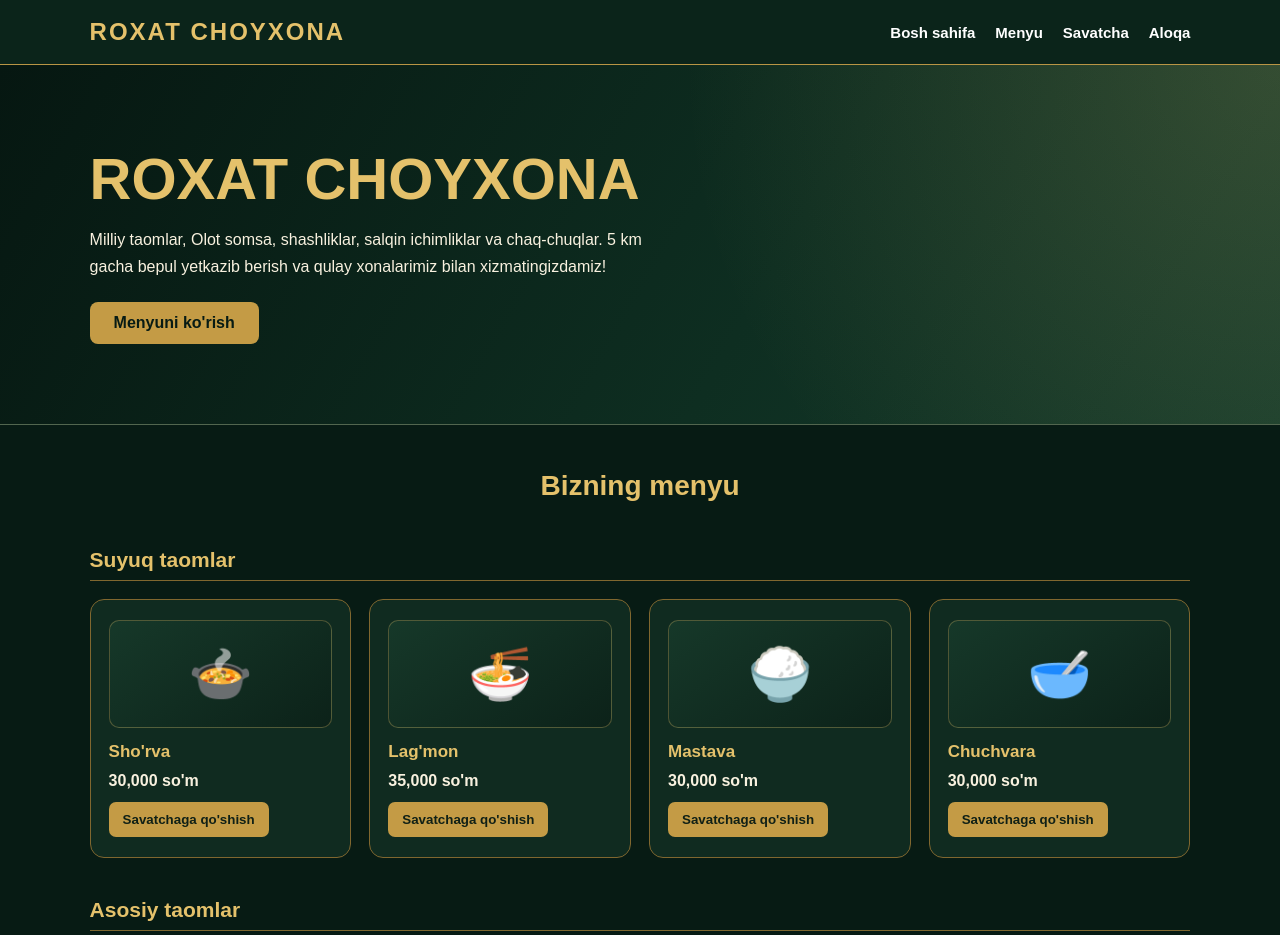
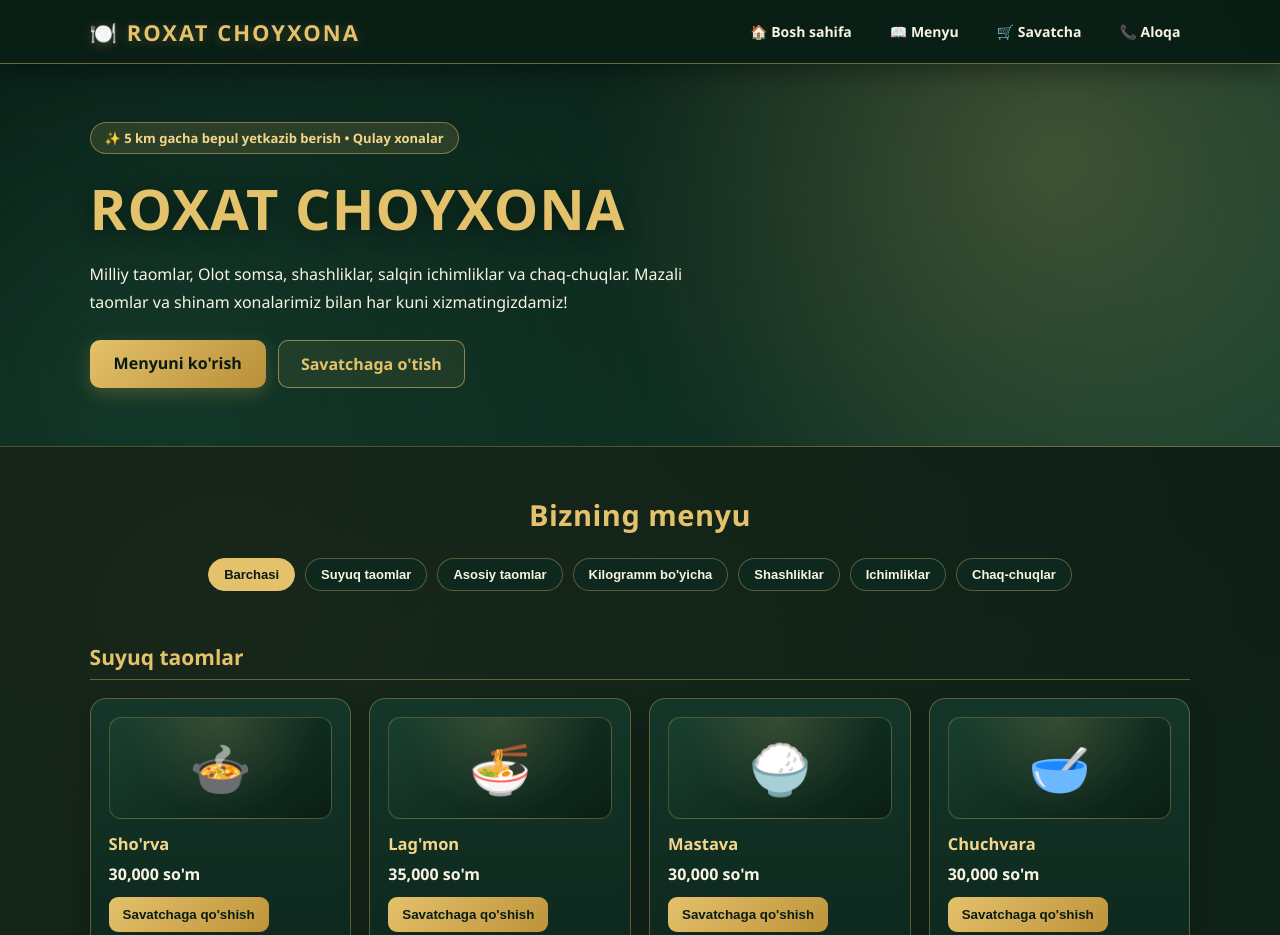
Before and after one commit to bobik696769-cmyk/rohat, a plain HTML site: page index.html in a window 1280 px wide. Shown: the top 935 px of the page. Drawn offline with Linux system fonts and the light colour scheme.

Commit message:
Update index.html

```diff
--- a/index.html
+++ b/index.html
@@ -6,6 +6,19 @@
 <title>ROXAT CHOYXONA</title>
 
 <style>
+:root {
+  --bg-dark: #061812;
+  --bg-card: #0e281e;
+  --bg-card-elevated: #143629;
+  --gold: #e4c16b;
+  --gold-bright: #f3d689;
+  --gold-dim: #8a6d2f;
+  --text-main: #f9f3e3;
+  --text-muted: #c8be9e;
+  --danger: #a83d33;
+  --success: #2ecc71;
+}
+
 * {
   margin: 0;
   padding: 0;
@@ -15,99 +28,186 @@
 html { scroll-behavior: smooth; }
 
 body {
-  font-family: Arial, sans-serif;
-  background: #071b14;
-  color: #f8f1df;
+  font-family: 'Segoe UI', Arial, sans-serif;
+  background:
+    radial-gradient(circle at 15% 10%, rgba(228, 193, 107, 0.08), transparent 35%),
+    radial-gradient(circle at 85% 30%, rgba(46, 204, 113, 0.05), transparent 40%),
+    var(--bg-dark);
+  color: var(--text-main);
+  min-height: 100vh;
 }
 
 header {
-  padding: 18px 7%;
+  padding: 16px 7%;
   display: flex;
   justify-content: space-between;
   align-items: center;
   flex-wrap: wrap;
   gap: 15px;
-  background: #0b241a;
-  border-bottom: 1px solid #b99545;
+  background: rgba(9, 31, 22, 0.92);
+  backdrop-filter: blur(10px);
+  border-bottom: 1px solid rgba(228, 193, 107, 0.45);
   position: sticky;
   top: 0;
   z-index: 100;
+  box-shadow: 0 8px 24px rgba(0, 0, 0, 0.35);
 }
 
 .logo {
-  color: #e4c16b;
-  font-size: 24px;
-  font-weight: bold;
+  color: var(--gold);
+  font-size: 22px;
+  font-weight: 800;
   letter-spacing: 2px;
+  text-shadow: 0 2px 12px rgba(228, 193, 107, 0.25);
 }
 
 nav {
   display: flex;
-  gap: 20px;
+  gap: 18px;
   flex-wrap: wrap;
+  align-items: center;
 }
 
 nav a {
-  color: white;
+  color: var(--text-main);
   text-decoration: none;
-  font-weight: bold;
-  font-size: 15px;
+  font-weight: 600;
+  font-size: 14px;
+  padding: 6px 10px;
+  border-radius: 8px;
+  transition: 0.2s;
 }
 
-nav a:hover { color: #e4c16b; }
+nav a:hover {
+  color: var(--gold);
+  background: rgba(228, 193, 107, 0.1);
+}
 
 .hero {
   min-height: 360px;
-  padding: 60px 7%;
+  padding: 58px 7%;
   display: flex;
   flex-direction: column;
   justify-content: center;
   background:
-    radial-gradient(circle at top right, rgba(228, 193, 107, 0.16), transparent 45%),
-    linear-gradient(120deg, #061711 0%, #0e2e21 60%, #153b2b 100%);
-  border-bottom: 1px solid #52664f;
+    radial-gradient(circle at 82% 25%, rgba(228, 193, 107, 0.22), transparent 42%),
+    radial-gradient(circle at 10% 85%, rgba(30, 88, 63, 0.45), transparent 50%),
+    linear-gradient(125deg, #05140f 0%, #0d2b1f 55%, #163e2d 100%);
+  border-bottom: 1px solid rgba(228, 193, 107, 0.3);
+}
+
+.hero-badge {
+  display: inline-block;
+  width: fit-content;
+  padding: 6px 14px;
+  border-radius: 999px;
+  background: rgba(228, 193, 107, 0.14);
+  border: 1px solid rgba(228, 193, 107, 0.45);
+  color: var(--gold-bright);
+  font-size: 13px;
+  font-weight: 600;
+  margin-bottom: 16px;
 }
 
 .hero h1 {
-  color: #e4c16b;
-  font-size: clamp(32px, 6vw, 58px);
+  color: var(--gold);
+  font-size: clamp(32px, 6vw, 56px);
   margin-bottom: 14px;
+  letter-spacing: 1px;
+  text-shadow: 0 4px 20px rgba(0, 0, 0, 0.45);
 }
 
 .hero p {
   font-size: 16px;
-  max-width: 580px;
-  line-height: 1.7;
+  max-width: 610px;
+  line-height: 1.75;
+  color: var(--text-main);
 }
 
-.hero a {
-  display: inline-block;
-  width: fit-content;
-  margin-top: 22px;
-  padding: 12px 24px;
-  background: #c49b45;
-  color: #071b14;
-  border-radius: 8px;
-  text-decoration: none;
-  font-weight: bold;
+.hero-actions {
+  display: flex;
+  flex-wrap: wrap;
+  gap: 12px;
+  margin-top: 24px;
 }
 
-.section { padding: 45px 7%; }
+.hero-btn {
+  display: inline-block;
+  padding: 12px 24px;
+  background: linear-gradient(135deg, var(--gold), #b98f38);
+  color: #071b14;
+  border-radius: 10px;
+  text-decoration: none;
+  font-weight: 700;
+  box-shadow: 0 6px 18px rgba(196, 155, 69, 0.28);
+  transition: 0.2s;
+}
+
+.hero-btn:hover {
+  transform: translateY(-2px);
+  background: linear-gradient(135deg, var(--gold-bright), #c89f44);
+}
+
+.hero-btn-outline {
+  display: inline-block;
+  padding: 12px 22px;
+  background: rgba(228, 193, 107, 0.08);
+  color: var(--gold);
+  border: 1px solid rgba(228, 193, 107, 0.55);
+  border-radius: 10px;
+  text-decoration: none;
+  font-weight: 700;
+  transition: 0.2s;
+}
+
+.hero-btn-outline:hover {
+  background: rgba(228, 193, 107, 0.18);
+}
+
+.section { padding: 48px 7%; }
 
 .section-title {
   text-align: center;
-  color: #e4c16b;
-  font-size: 28px;
+  color: var(--gold);
+  font-size: 29px;
   margin-bottom: 24px;
+  letter-spacing: 0.5px;
+}
+
+.category-pills {
+  display: flex;
+  flex-wrap: wrap;
+  justify-content: center;
+  gap: 10px;
+  margin-bottom: 28px;
+}
+
+.pill-btn {
+  background: var(--bg-card);
+  color: var(--text-main);
+  border: 1px solid rgba(228, 193, 107, 0.35);
+  padding: 8px 15px;
+  border-radius: 999px;
+  font-size: 13px;
+  font-weight: 600;
+  cursor: pointer;
+  transition: 0.2s;
+}
+
+.pill-btn:hover,
+.pill-btn.active {
+  background: var(--gold);
+  color: #071b14;
+  border-color: var(--gold);
 }
 
 .category-title {
   grid-column: 1 / -1;
-  color: #e4c16b;
+  color: var(--gold);
   font-size: 21px;
-  margin-top: 22px;
+  margin-top: 24px;
   padding-bottom: 8px;
-  border-bottom: 1px solid #80672f;
+  border-bottom: 1px solid rgba(228, 193, 107, 0.38);
 }
 
 .menu {
@@ -117,58 +217,66 @@ nav a:hover { color: #e4c16b; }
 }
 
 .food-card {
-  background: #102b20;
-  border: 1px solid #80672f;
-  border-radius: 14px;
-  padding: 20px 18px;
+  background: linear-gradient(180deg, var(--bg-card-elevated) 0%, var(--bg-card) 100%);
+  border: 1px solid rgba(228, 193, 107, 0.35);
+  border-radius: 16px;
+  padding: 18px;
   display: flex;
   flex-direction: column;
   justify-content: space-between;
-  transition: .25s;
+  box-shadow: 0 10px 24px rgba(0, 0, 0, 0.28);
+  transition: transform 0.22s, border-color 0.22s, box-shadow 0.22s;
 }
 
 .food-card:hover {
-  transform: translateY(-4px);
-  border-color: #e4c16b;
+  transform: translateY(-5px);
+  border-color: var(--gold);
+  box-shadow: 0 14px 30px rgba(228, 193, 107, 0.14);
 }
 
 .food-emoji-box {
   width: 100%;
-  height: 108px;
+  height: 102px;
   margin-bottom: 14px;
-  border-radius: 10px;
+  border-radius: 12px;
   display: grid;
   place-items: center;
-  background: linear-gradient(145deg, #163829, #0c2219);
-  border: 1px solid rgba(228, 193, 107, 0.3);
-  font-size: 52px;
+  background:
+    radial-gradient(circle at top, rgba(228, 193, 107, 0.16), transparent 65%),
+    linear-gradient(145deg, #193f2f, #0a1f16);
+  border: 1px solid rgba(228, 193, 107, 0.28);
+  font-size: 50px;
   user-select: none;
 }
 
 .food-card h3 {
-  color: #e4c16b;
-  margin-bottom: 10px;
-  font-size: 17px;
+  color: var(--gold-bright);
+  margin-bottom: 8px;
+  font-size: 16.5px;
+  line-height: 1.35;
 }
 
 .price {
   margin-bottom: 12px;
-  font-weight: bold;
+  font-weight: 700;
   font-size: 16px;
-  color: #f8f1df;
+  color: var(--text-main);
 }
 
 button {
-  background: #c49b45;
-  color: #102016;
+  background: linear-gradient(135deg, var(--gold), #be933a);
+  color: #091c14;
   border: none;
   padding: 10px 14px;
-  border-radius: 7px;
-  font-weight: bold;
+  border-radius: 9px;
+  font-weight: 700;
   cursor: pointer;
+  transition: 0.2s;
 }
 
-button:hover { background: #e6c36f; }
+button:hover {
+  background: linear-gradient(135deg, var(--gold-bright), #cfa548);
+}
 
 button:disabled {
   opacity: 0.6;
@@ -176,12 +284,13 @@ button:disabled {
 }
 
 .cart {
-  background: #102b20;
-  border: 1px solid #80672f;
-  padding: 24px;
-  border-radius: 15px;
-  max-width: 800px;
+  background: linear-gradient(180deg, var(--bg-card-elevated) 0%, var(--bg-card) 100%);
+  border: 1px solid rgba(228, 193, 107, 0.45);
+  padding: 26px;
+  border-radius: 18px;
+  max-width: 820px;
   margin: auto;
+  box-shadow: 0 14px 32px rgba(0, 0, 0, 0.35);
 }
 
 .cart-item {
@@ -189,7 +298,7 @@ button:disabled {
   justify-content: space-between;
   align-items: center;
   gap: 12px;
-  border-bottom: 1px solid #52664f;
+  border-bottom: 1px solid rgba(228, 193, 107, 0.18);
   padding: 13px 0;
   flex-wrap: wrap;
 }
@@ -203,33 +312,39 @@ button:disabled {
 .cart-controls button { padding: 6px 12px; }
 
 .remove {
-  background: #9d3e35;
-  color: white;
+  background: var(--danger);
+  color: #fff;
+}
+
+.remove:hover {
+  background: #c2493e;
 }
 
 .total {
-  margin-top: 18px;
-  line-height: 2.1;
+  margin-top: 20px;
+  padding-top: 14px;
+  border-top: 1px dashed rgba(228, 193, 107, 0.35);
+  line-height: 2.15;
   font-size: 16px;
 }
 
 .total strong {
-  color: #e4c16b;
+  color: var(--gold);
   font-size: 20px;
 }
 
 .change-place-btn {
-  background: transparent;
-  color: #e4c16b;
-  border: 1px solid #c49b45;
-  padding: 5px 10px;
+  background: rgba(228, 193, 107, 0.08);
+  color: var(--gold);
+  border: 1px solid rgba(228, 193, 107, 0.55);
+  padding: 5px 11px;
   font-size: 13px;
   margin-left: 8px;
 }
 
 .change-place-btn:hover {
-  background: #c49b45;
-  color: #102016;
+  background: var(--gold);
+  color: #091c14;
 }
 
 .order-btn {
@@ -237,14 +352,15 @@ button:disabled {
   margin-top: 18px;
   padding: 15px;
   font-size: 16px;
+  border-radius: 11px;
 }
 
 .status-msg {
   margin-top: 12px;
   font-size: 14px;
   min-height: 20px;
-  color: #2ecc71;
-  font-weight: bold;
+  color: var(--success);
+  font-weight: 700;
 }
 
 /* Stol / Xona tanlash oynasi (Modal) */
@@ -252,7 +368,8 @@ button:disabled {
   display: none;
   position: fixed;
   inset: 0;
-  background: rgba(0, 0, 0, 0.8);
+  background: rgba(0, 0, 0, 0.82);
+  backdrop-filter: blur(4px);
   z-index: 999;
   justify-content: center;
   align-items: center;
@@ -264,15 +381,16 @@ button:disabled {
 }
 
 .modal-box {
-  background: #102b20;
-  border: 1px solid #e4c16b;
-  border-radius: 14px;
+  background: #0e281e;
+  border: 1px solid var(--gold);
+  border-radius: 16px;
   max-width: 520px;
   width: 100%;
   max-height: 90vh;
   overflow-y: auto;
   padding: 22px;
-  color: #f8f1df;
+  color: var(--text-main);
+  box-shadow: 0 20px 45px rgba(0, 0, 0, 0.55);
 }
 
 .modal-header {
@@ -283,22 +401,22 @@ button:disabled {
 }
 
 .modal-header h3 {
-  color: #e4c16b;
+  color: var(--gold);
   font-size: 20px;
 }
 
 .close-modal-btn {
-  background: #9d3e35;
+  background: var(--danger);
   color: #fff;
   padding: 6px 12px;
   font-size: 14px;
 }
 
 .modal-group-title {
-  color: #e4c16b;
+  color: var(--gold);
   font-size: 16px;
   margin: 14px 0 10px;
-  border-bottom: 1px solid #52664f;
+  border-bottom: 1px solid rgba(228, 193, 107, 0.25);
   padding-bottom: 5px;
 }
 
@@ -309,61 +427,66 @@ button:disabled {
 }
 
 .place-btn {
-  background: #183c2d;
-  color: #f8f1df;
-  border: 1px solid #80672f;
+  background: #173a2b;
+  color: var(--text-main);
+  border: 1px solid rgba(228, 193, 107, 0.35);
   padding: 10px 8px;
-  border-radius: 8px;
+  border-radius: 9px;
   font-size: 14px;
 }
 
 .place-btn:hover {
-  background: #c49b45;
-  color: #102016;
+  background: var(--gold);
+  color: #091c14;
 }
 
 .social {
   text-align: center;
-  background: #0b241a;
-  padding: 45px 20px;
+  background: #092017;
+  border-top: 1px solid rgba(228, 193, 107, 0.25);
+  padding: 48px 20px;
 }
 
 .social h2 {
-  color: #e4c16b;
-  margin-bottom: 16px;
+  color: var(--gold);
+  margin-bottom: 14px;
 }
 
 .social p {
-  line-height: 1.7;
-  margin-bottom: 18px;
+  line-height: 1.75;
+  margin-bottom: 20px;
+  color: var(--text-muted);
 }
 
 .social a {
   display: inline-block;
-  color: #e4c16b;
-  border: 1px solid #c49b45;
+  color: var(--gold);
+  border: 1px solid rgba(228, 193, 107, 0.55);
   padding: 11px 18px;
   margin: 6px;
-  border-radius: 8px;
+  border-radius: 10px;
   text-decoration: none;
+  font-weight: 600;
+  transition: 0.2s;
 }
 
 .social a:hover {
-  background: #c49b45;
-  color: #102016;
+  background: var(--gold);
+  color: #091c14;
 }
 
 footer {
   text-align: center;
   padding: 20px;
-  color: #c7b98f;
-  background: #06150f;
+  color: var(--text-muted);
+  background: #05130d;
+  font-size: 14px;
 }
 
 @media(max-width: 600px) {
   header { flex-direction: column; }
   nav { justify-content: center; }
-  .hero { min-height: 300px; }
+  .hero { min-height: 300px; padding: 42px 5%; }
   .section { padding: 38px 5%; }
 }
 </style>
@@ -372,42 +495,47 @@ footer {
 <body>
 
 <header>
-  <div class="logo">ROXAT CHOYXONA</div>
+  <div class="logo">🍽️ ROXAT CHOYXONA</div>
 
   <nav>
-    <a href="#home">Bosh sahifa</a>
-    <a href="#menu">Menyu</a>
-    <a href="#cart">Savatcha</a>
-    <a href="#social">Aloqa</a>
+    <a href="#home">🏠 Bosh sahifa</a>
+    <a href="#menu">📖 Menyu</a>
+    <a href="#cart">🛒 Savatcha</a>
+    <a href="#social">📞 Aloqa</a>
   </nav>
 </header>
 
 <section class="hero" id="home">
+  <span class="hero-badge">✨ 5 km gacha bepul yetkazib berish • Qulay xonalar</span>
   <h1>ROXAT CHOYXONA</h1>
   <p>
     Milliy taomlar, Olot somsa, shashliklar, salqin ichimliklar va chaq-chuqlar.
-    5 km gacha bepul yetkazib berish va qulay xonalarimiz bilan xizmatingizdamiz!
+    Mazali taomlar va shinam xonalarimiz bilan har kuni xizmatingizdamiz!
   </p>
-  <a href="#menu">Menyuni ko'rish</a>
+  <div class="hero-actions">
+    <a href="#menu" class="hero-btn">Menyuni ko'rish</a>
+    <a href="#cart" class="hero-btn-outline">Savatchaga o'tish</a>
+  </div>
 </section>
 
 <section class="section" id="menu">
   <h2 class="section-title">Bizning menyu</h2>
+  <div class="category-pills" id="categoryPills"></div>
   <div class="menu" id="menuList"></div>
 </section>
 
 <section class="section" id="cart">
-  <h2 class="section-title">Savatchangiz</h2>
+  <h2 class="section-title">🛒 Savatchangiz</h2>
 
   <div class="cart">
     <div id="cartItems">Savatcha hozircha bo'sh.</div>
 
     <div class="total">
-      <p>Mahsulotlar: <span id="subtotal">0</span> so'm</p>
-      <p>Xizmat haqi (10%): <span id="service">0</span> so'm</p>
-      <p>Jami: <strong id="total">0</strong> so'm</p>
+      <p>📦 Mahsulotlar: <span id="subtotal">0</span> so'm</p>
+      <p>🧾 Xizmat haqi (10%): <span id="service">0</span> so'm</p>
+      <p>💰 Jami: <strong id="total">0</strong> so'm</p>
       <p>
-        Stol / Xona:
+        🪑 Stol / Xona:
         <strong id="tableNumber">Tanlanmagan</strong>
         <button type="button" class="change-place-btn" onclick="openPlaceModal(false)">
           Tanlash / O'zgartirish
@@ -416,7 +544,7 @@ footer {
     </div>
 
     <button class="order-btn" id="orderBtn" onclick="handleOrderClick()">
-      Telegram guruhiga buyurtma yuborish
+      📨 Telegram guruhiga buyurtma yuborish
     </button>
     <div class="status-msg" id="statusMsg"></div>
   </div>
@@ -426,17 +554,17 @@ footer {
 <div class="modal-backdrop" id="placeModal">
   <div class="modal-box">
     <div class="modal-header">
-      <h3>Stol yoki Xonani tanlang</h3>
+      <h3>🪑 Stol yoki Xonani tanlang</h3>
       <button type="button" class="close-modal-btn" onclick="closePlaceModal()">✕</button>
     </div>
     <p style="font-size: 14px; color: #d9cfa9;">
       Buyurtmani yuborish uchun avval xona yoki stolni tanlang:
     </p>
 
-    <div class="modal-group-title">Xonalar</div>
+    <div class="modal-group-title">🚪 Xonalar</div>
     <div class="select-grid" id="roomsGrid"></div>
 
-    <div class="modal-group-title">Stollar (1–10)</div>
+    <div class="modal-group-title">🪑 Stollar (1–10)</div>
     <div class="select-grid" id="tablesGrid"></div>
   </div>
 </div>
@@ -450,15 +578,15 @@ footer {
   </p>
 
   <a href="https://t.me/Roxat_choyxonaa" target="_blank" rel="noopener noreferrer">
-    Telegram buyurtmalar guruhi
+    📨 Telegram buyurtmalar guruhi
   </a>
 
   <a href="https://t.me/roxat_navruz" target="_blank" rel="noopener noreferrer">
-    Telegram yangiliklar
+    📢 Telegram yangiliklar
   </a>
 
   <a href="https://instagram.com/roxat.navruz" target="_blank" rel="noopener noreferrer">
-    Instagram
+    📸 Instagram
   </a>
 </section>
 
@@ -536,6 +664,7 @@ const foods = [
 let cart = [];
 let selectedPlace = null;
 let sendAfterSelect = false;
+let activeCategory = "Barchasi";
 
 const params = new URLSearchParams(window.location.search);
 const requestedTable = Number(params.get("stol"));
@@ -583,11 +712,34 @@ function selectPlace(placeName) {
   }
 }
 
+function renderCategoryPills() {
+  const pillsEl = document.getElementById("categoryPills");
+  const categories = ["Barchasi", ...new Set(foods.map(food => food.category))];
+
+  pillsEl.innerHTML = categories.map(cat => {
+    const activeClass = cat === activeCategory ? "active" : "";
+    return (
+      '<button type="button" class="pill-btn ' + activeClass + '" onclick="setCategory(\'' + cat.replace(/'/g, "\\'") + '\')">' +
+        cat +
+      '</button>'
+    );
+  }).join("");
+}
+
+function setCategory(category) {
+  activeCategory = category;
+  renderCategoryPills();
+  renderMenu();
+}
+
 function renderMenu() {
   const menu = document.getElementById("menuList");
-  const categories = [...new Set(foods.map(food => food.category))];
+  const allCategories = [...new Set(foods.map(food => food.category))];
+  const visibleCategories = activeCategory === "Barchasi"
+    ? allCategories
+    : allCategories.filter(cat => cat === activeCategory);
 
-  menu.innerHTML = categories.map(category => {
+  menu.innerHTML = visibleCategories.map(category => {
     const itemsHtml = foods.map((food, index) => {
       if (food.category !== category) return "";
 
@@ -619,7 +771,8 @@ function addToCart(index) {
     cart.push({
       name: food.name,
       price: food.price,
-      quantity: 1
+      quantity: 1,
+      emoji: food.emoji
     });
   }
 
@@ -650,7 +803,7 @@ function renderCart() {
     cartItems.innerHTML = cart.map((item, index) =>
       '<div class="cart-item">' +
         '<div>' +
-          '<strong>' + item.name + '</strong><br>' +
+          '<strong>' + (item.emoji ? item.emoji + " " : "") + item.name + '</strong><br>' +
           (item.price * item.quantity).toLocaleString("uz-UZ") + ' so\'m' +
         '</div>' +
         '<div class="cart-controls">' +
@@ -759,6 +912,7 @@ async function sendOrder() {
 
 updatePlaceLabel();
 renderPlaceOptions();
+renderCategoryPills();
 renderMenu();
 renderCart();
 </script>
```
